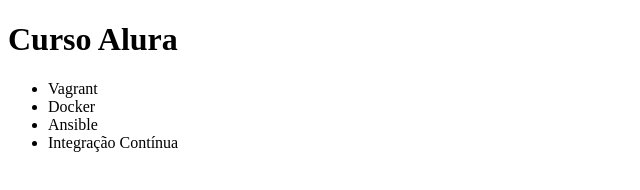
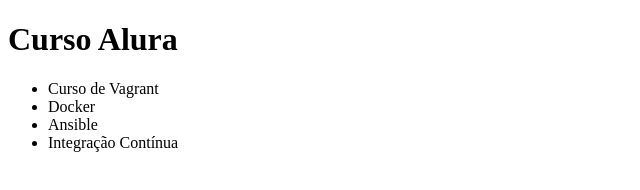
Before and after one commit to FernandoPerin/git-curso, a plain HTML site: page index.html in a window 1280 px wide. Shown: the full height of the page, 0-640 px from the left. Drawn offline with Linux system fonts and the light colour scheme.

Commit message:
Atualizada a lista

```diff
--- a/index.html
+++ b/index.html
@@ -9,7 +9,7 @@
 <body>
   <h1>Curso Alura</h1>
   <ul>
-    <li>Vagrant</li>
+    <li>Curso de Vagrant</li>
     <li>Docker</li>
     <li>Ansible</li>
     <li>Integração Contínua</li>
```
